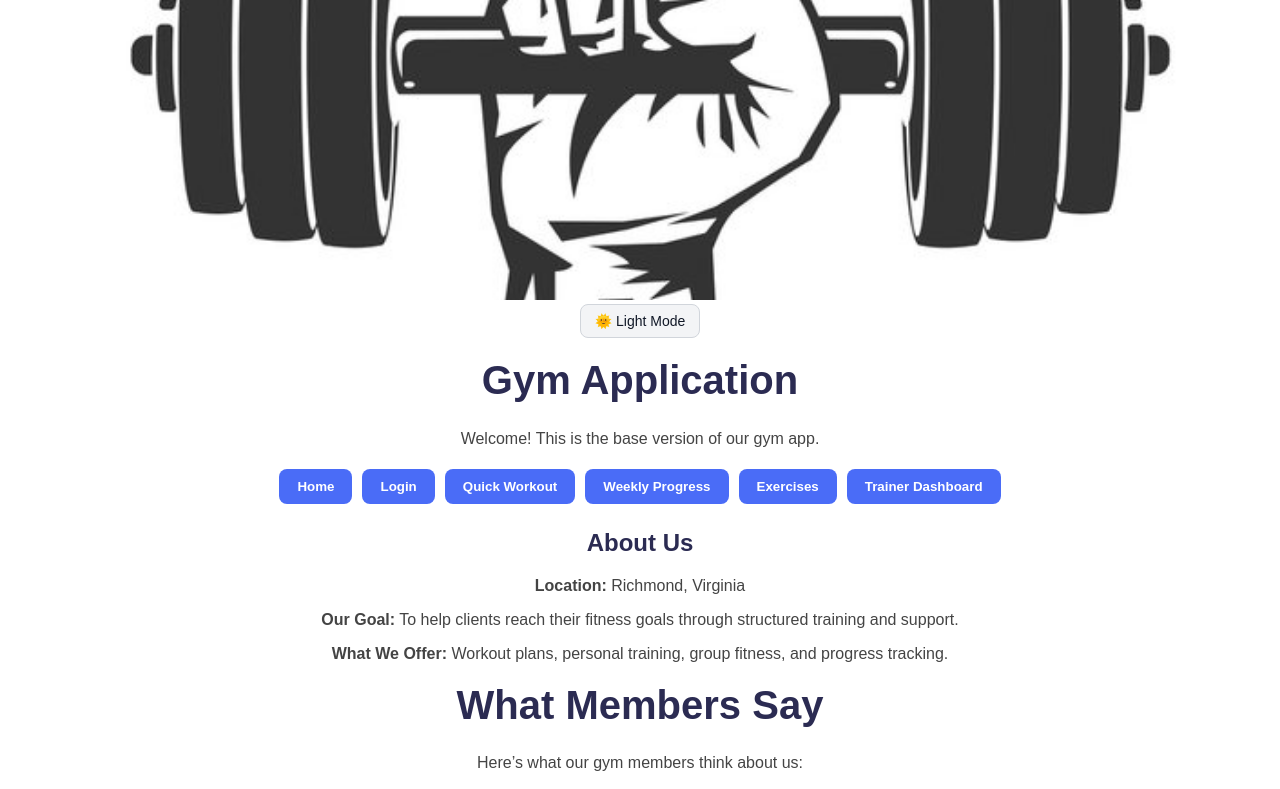
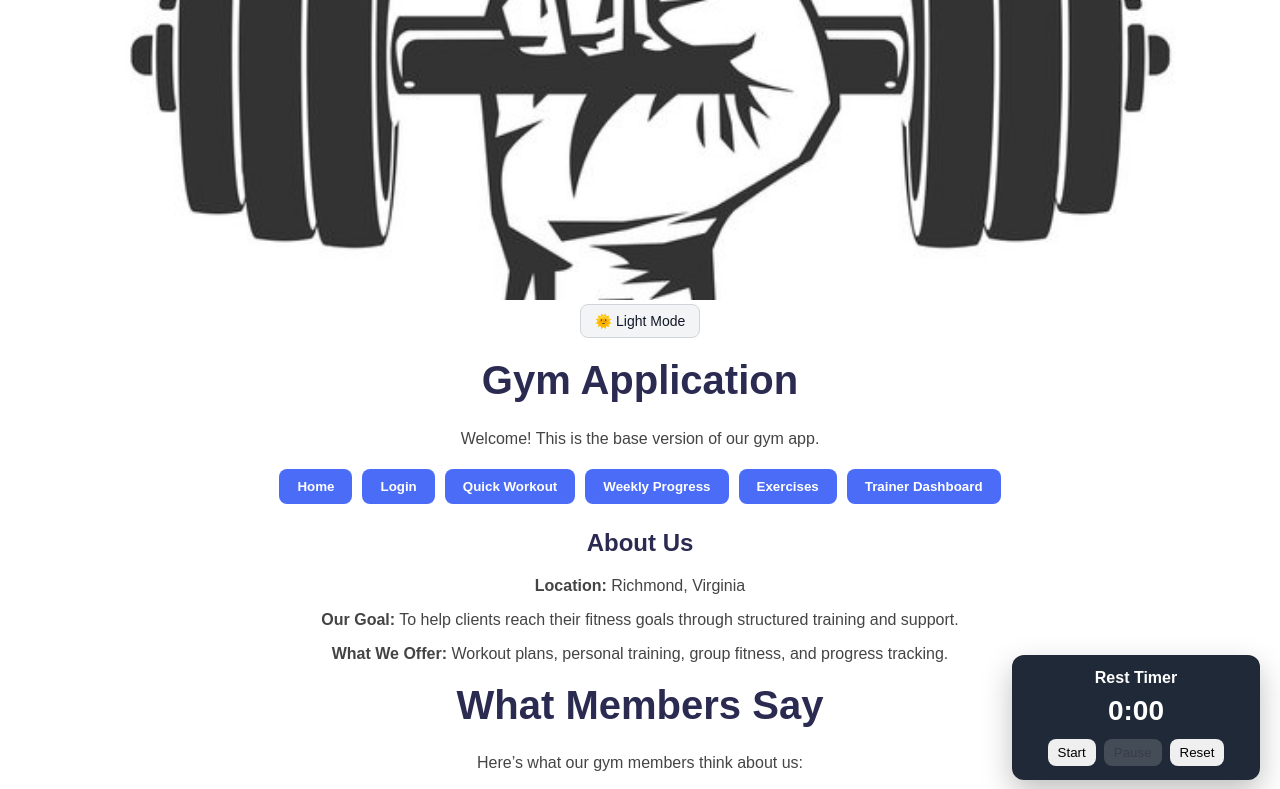
Before and after one commit to s27ath/GYM_UI, a React (Create React App) app in the folder gym_app/: page / in a window 1280 px wide. Shown: the top 789 px of the page. Built offline with nearby package versions, Linux system fonts and the light colour scheme.

Commit message:
feat: add exercise rest timer (PBI 58)

```diff
--- a/gym_app/src/App.css
+++ b/gym_app/src/App.css
@@ -214,3 +214,46 @@ h2 {
 .favorites-list li {
   margin-bottom: 4px;
 }
+/* PBI 58 – Exercise Timer (bottom-right sticky) */
+.exercise-timer {
+  position: fixed;
+  right: 20px;
+  bottom: 20px;
+  width: 220px;
+  padding: 14px;
+  border-radius: 12px;
+  background: #1f2937; /* dark slate */
+  color: white;
+  box-shadow: 0 12px 30px rgba(0, 0, 0, 0.25);
+  z-index: 9999;
+  text-align: center;
+}
+
+.exercise-timer__title {
+  font-weight: 700;
+  margin-bottom: 8px;
+}
+
+.exercise-timer__time {
+  font-size: 28px;
+  font-weight: 800;
+  margin-bottom: 12px;
+}
+
+.exercise-timer__buttons {
+  display: flex;
+  gap: 8px;
+  justify-content: center;
+}
+
+.exercise-timer__buttons button {
+  padding: 6px 10px;
+  border-radius: 8px;
+  border: none;
+  cursor: pointer;
+}
+
+.exercise-timer__buttons button:disabled {
+  opacity: 0.6;
+  cursor: not-allowed;
+}
--- a/gym_app/src/App.js
+++ b/gym_app/src/App.js
@@ -4,6 +4,7 @@ import "./components/PopUp.css";
 import React, { useState } from "react";
 
 // Components
+import ExerciseTimer from "./components/ExerciseTimer";
 import FavoritesList from "./components/FavoritesList";
 import ExerciseList from "./components/ExerciseList";
 import DarkModeToggle from "./components/DarkModeToggle";
@@ -24,6 +25,8 @@ function App() {
 
   return (
     <div className="App">
+      {/* Exercise Timer – PBI 58 */}
+  <ExerciseTimer />
 
       {/* Pop-up Notification */}
       <PopUp />
@@ -33,6 +36,7 @@ function App() {
 
       {/* Dark Mode Toggle */}
       <DarkModeToggle />
+
 
       {/* Main Title */}
       <h1>Gym Application</h1>
--- /dev/null
+++ b/gym_app/src/components/ExerciseTimer.js
@@ -0,0 +1,46 @@
+import React, { useEffect, useState } from "react";
+
+function formatTime(totalSeconds) {
+  const minutes = Math.floor(totalSeconds / 60);
+  const seconds = totalSeconds % 60;
+  return `${minutes}:${String(seconds).padStart(2, "0")}`;
+}
+
+export default function ExerciseTimer() {
+  const [seconds, setSeconds] = useState(0);
+  const [isRunning, setIsRunning] = useState(false);
+
+  useEffect(() => {
+    if (!isRunning) return;
+
+    const intervalId = setInterval(() => {
+      setSeconds((prev) => prev + 1);
+    }, 1000);
+
+    return () => clearInterval(intervalId);
+  }, [isRunning]);
+
+  const handleStart = () => setIsRunning(true);
+  const handlePause = () => setIsRunning(false);
+  const handleReset = () => {
+    setIsRunning(false);
+    setSeconds(0);
+  };
+
+  return (
+    <div className="exercise-timer">
+      <div className="exercise-timer__title">Rest Timer</div>
+      <div className="exercise-timer__time">{formatTime(seconds)}</div>
+
+      <div className="exercise-timer__buttons">
+        <button onClick={handleStart} disabled={isRunning}>
+          Start
+        </button>
+        <button onClick={handlePause} disabled={!isRunning}>
+          Pause
+        </button>
+        <button onClick={handleReset}>Reset</button>
+      </div>
+    </div>
+  );
+}
```
